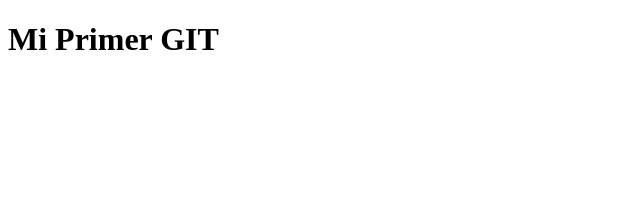
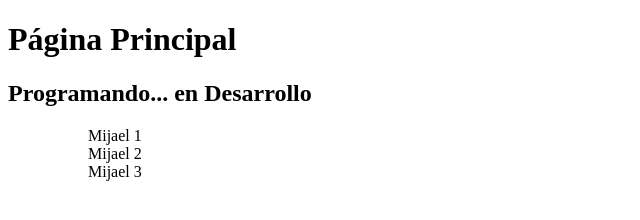
Before and after one commit to malbis16/proy1102, a plain HTML site: page index.html in a window 1280 px wide. Shown: the whole page, without its empty margins (0-640 px from the left). Drawn offline with Linux system fonts and the light colour scheme.

Commit message:
Modificando el Index

```diff
--- a/index.html
+++ b/index.html
@@ -6,6 +6,12 @@
     <title>Mi Primer GIT</title>
 </head>
 <body>
-    <h1>Mi Primer GIT</h1>
+    <h1>Página Principal</h1>
+    <h2>Programando... en Desarrollo</h2>
+    <ol>
+        <ul>Mijael 1</ul>
+        <ul>Mijael 2</ul>
+        <ul>Mijael 3</ul>
+    </ol>
 </body>
 </html>
```
